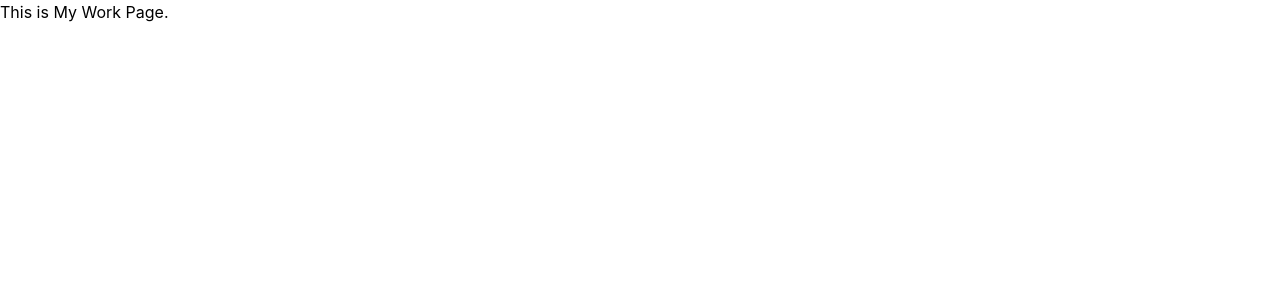
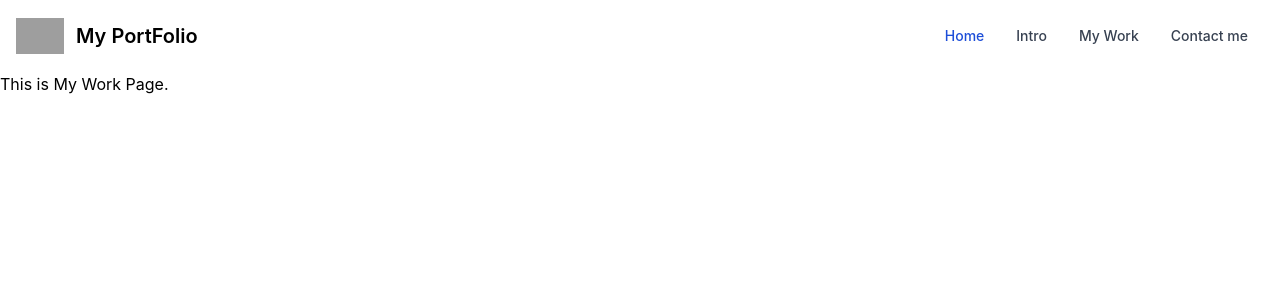
Before and after one commit to asherdynamics/elitesuper_portfolio, a Next.js app: page /portfolio/mywork in a window 1280 px wide. Shown: the top 300 px of the page. Built offline with nearby package versions, Linux system fonts and the light colour scheme; grey boxes are pictures that could not be loaded.

Commit message:
first page style change and contact, mywork layout set!

```diff
--- a/pages/index.tsx
+++ b/pages/index.tsx
@@ -23,10 +23,10 @@ export default function Home() {
           <h1 className="text-5xl text-center font-bold">Hi! 👋 I am <span className='text-yellow-300'>{name}</span>.</h1>
           <h1 className="text-2xl text-center font-bold mt-1">{shortBio}</h1>
         </div>
-        <div className='w-full mt-2 inline-block md:flex justify-center text-center font-mono'>
-          <button className='w-5/6 md:w-36 py-1 px-2 m-auto my-2 md:m-2 border border-2 hover:border-indigo-600  rounded-lg uppercase text-2xl font-bold hover:text-indigo-600'><Link href="/portfolio/intro" >Intro</Link></button>
-          <button className='w-5/6 md:w-36 py-1 px-2 m-auto my-2 md:m-2 border border-2 hover:border-indigo-600  rounded-lg uppercase text-2xl font-bold hover:text-indigo-600'><Link href="/portfolio/mywork" >My Work</Link></button>
-          <button className='w-5/6 md:w-36 py-1 px-2 m-auto my-2 md:m-2 border border-2 hover:border-indigo-600  rounded-lg uppercase text-2xl font-bold hover:text-indigo-600'><Link href="/portfolio/contact" >Contact</Link></button>
+        <div className='w-full mt-2 inline-block md:flex justify-center text-center font-semibold'>
+          <button className='w-5/6 md:w-36 py-1 px-2 m-auto my-2 md:m-2 border border-2 hover:border-indigo-600  rounded-lg uppercase text-md font-bold hover:text-indigo-600'><Link href="/portfolio/intro" >Intro</Link></button>
+          <button className='w-5/6 md:w-36 py-1 px-2 m-auto my-2 md:m-2 border border-2 hover:border-indigo-600  rounded-lg uppercase text-md font-bold hover:text-indigo-600'><Link href="/portfolio/mywork" >My Work</Link></button>
+          <button className='w-5/6 md:w-36 py-1 px-2 m-auto my-2 md:m-2 border border-2 hover:border-indigo-600  rounded-lg uppercase text-md font-bold hover:text-indigo-600'><Link href="/portfolio/contact" >Contact</Link></button>
         </div>
         <ParticlesContainer/>
       </main>
--- a/pages/portfolio/contact.tsx
+++ b/pages/portfolio/contact.tsx
@@ -1,4 +1,4 @@
-import React from "react";
+import React,{ReactElement} from "react";
 
 import Portfolio from "../../layouts/Portfolio";
 
@@ -10,4 +10,10 @@ export default function Contact(){
 
 }
 
-Contact.layout = Portfolio;
+Contact.getLayout = function getLayout(page: ReactElement) {
+    return (
+      <Portfolio>
+        {page}
+      </Portfolio>
+    )
+}
--- a/pages/portfolio/mywork.tsx
+++ b/pages/portfolio/mywork.tsx
@@ -1,4 +1,4 @@
-import React from "react";
+import React, {ReactElement} from "react";
 
 import Portfolio from "../../layouts/Portfolio";
 
@@ -8,4 +8,10 @@ export default function MyWork(){
     </>)
 }
 
-MyWork.layout = Portfolio;
+MyWork.getLayout = function getLayout(page: ReactElement) {
+    return (
+      <Portfolio>
+        {page}
+      </Portfolio>
+    )
+}
```
